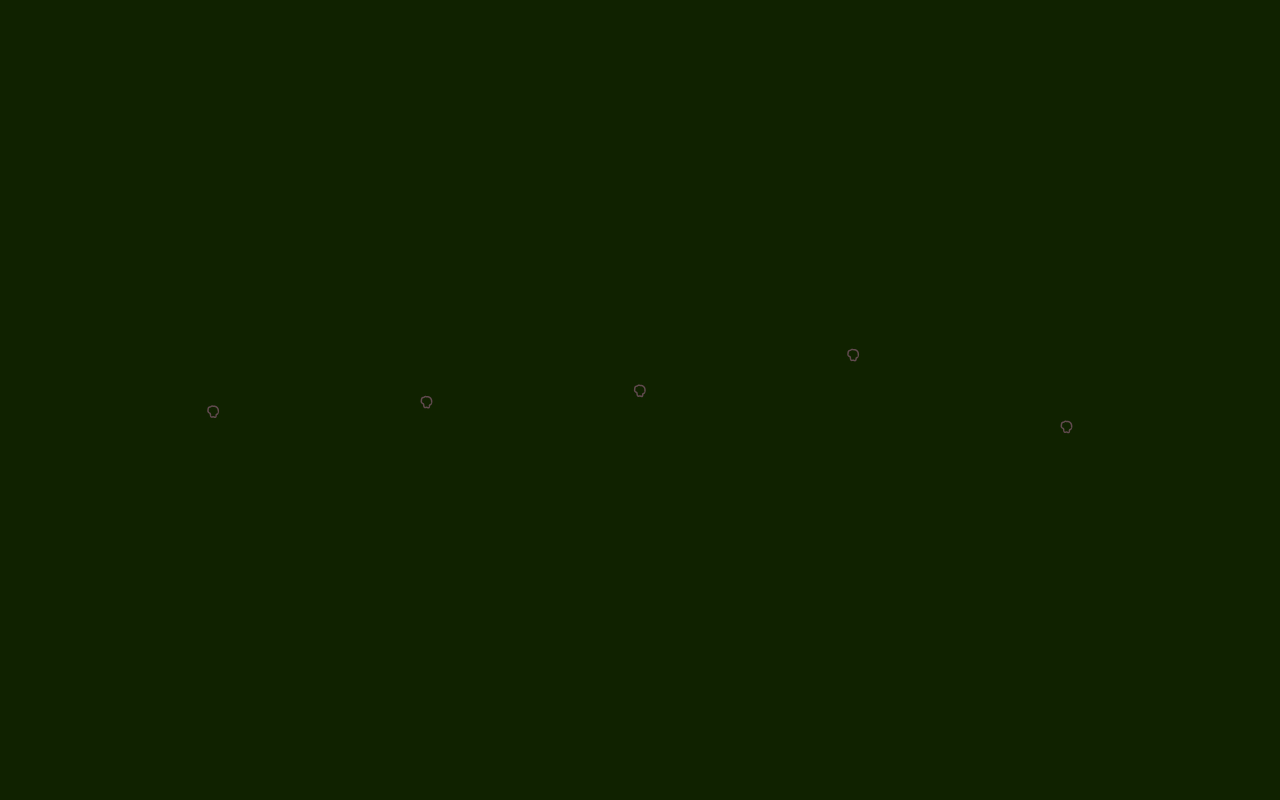
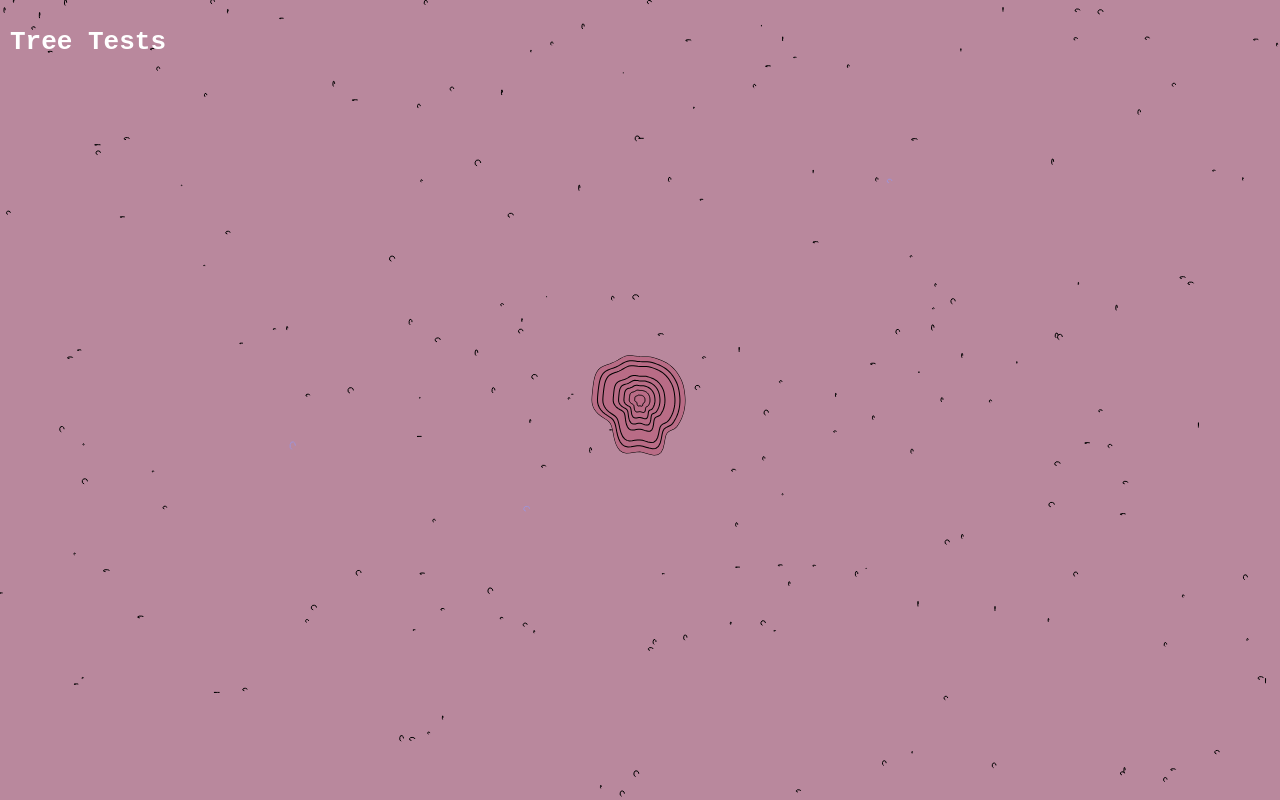
Before and after one commit to Str0nkyK0ng/TreesForTheForst, a website with bundled scripts: page index.html in a window 1280 px wide. Built offline with nearby package versions, Linux system fonts and the light colour scheme.

Commit message:
mobius colors

```diff
--- a/index.html
+++ b/index.html
@@ -2,7 +2,7 @@
 <html lang="en">
   <head>
     <meta charset="utf-8" />
-    <title>Approx. 200</title>
+    <title>Trees for the Forest</title>
   </head>
   <style>
     html,
@@ -23,6 +23,17 @@
     }
   </style>
   <body>
+    <div
+      style="
+        position: absolute;
+        z-index: 10;
+        color: white;
+        font-family: monospace;
+        margin: 10px;
+      "
+    >
+      <h1>Tree Tests</h1>
+    </div>
     <canvas id="c"></canvas>
     <script type="module" src="./dist/newDraw.js"></script>
   </body>
--- a/src/newDraw.ts
+++ b/src/newDraw.ts
@@ -1,6 +1,9 @@
 import { Tree } from './tree.js';
 import { Noise } from './noise.js';
+import { Player } from './player.js';
 const canvas = document.getElementById('c');
+
+let center = { x: 0, y: 0 };
 
 function badNoise(i: number): number {
   return new Noise(Date.now()).noise2D(i, i);
@@ -12,34 +15,44 @@ if (!(canvas instanceof HTMLCanvasElement)) {
 const ctx = canvas.getContext('2d', { alpha: false });
 canvas.width = window.innerWidth;
 canvas.height = window.innerHeight;
-ctx!.fillStyle = '#102200ff';
+ctx!.fillStyle = '#B9889D';
 ctx!.fillRect(0, 0, canvas.width, canvas.height);
-let tempTree = new Tree();
+let tempTree = new Tree(1, badNoise);
+
+//scatter some mobius marks on the ground (small circles and dashes)
+for (let i = 0; i < 200; i++) {
+  let randomX = Math.random() * canvas.width;
+  let randomY = Math.random() * canvas.height;
+  let randomRad = Math.random() * 3;
+  let randomRad2 = Math.random() * 3;
+
+  ctx.strokeStyle = 'black';
+  ctx.beginPath();
+  ctx.ellipse(randomX, randomY, randomRad, randomRad2, 0, 360, 0);
+  ctx.stroke();
+}
+
+//draw leafs
+let leafColor = '#9F94D9';
+for (let i = 0; i < 3; i++) {
+  let randomX = Math.random() * canvas.width;
+  let randomY = Math.random() * canvas.height;
+  let randomRad = Math.random() * 5;
+  let randomRad2 = Math.random() * 5;
+
+  ctx.strokeStyle = leafColor;
+  ctx.beginPath();
+  ctx.ellipse(randomX, randomY, randomRad, randomRad2, 0, 360, 0);
+  ctx.stroke();
+}
+
+tempTree.animatedDrawRing(
+  ctx!,
+  canvas.width / 2 - center.x,
+  canvas.height / 2 - center.y
+);
 
 document.addEventListener('click', (e) => {
-  tempTree = new Tree();
-  tempTree.noise = badNoise;
-  let x = e.clientX;
-  let y = e.clientY;
-  tempTree.animatedDraw(ctx!, x, y);
+  let t = new Tree(1, badNoise);
+  t.animatedDrawRing(ctx!, e.clientX - center.x, e.clientY - center.y);
 });
-
-//define 5 trees at random positions
-let trees: Tree[] = [];
-for (let i = 0; i < 5; i++) {
-  let tree = new Tree();
-  tree.noise = badNoise;
-  trees.push(tree);
-}
-
-function draw(canvas: HTMLCanvasElement, ctx: CanvasRenderingContext2D) {
-  ctx!.fillStyle = '#102200ff';
-  ctx!.fillRect(0, 0, canvas.width, canvas.height);
-  for (let i = 0; i < trees.length; i++) {
-    let x = (canvas.width / (trees.length + 1)) * (i + 1);
-    let y = canvas.height / 2 + (Math.random() * 100 - 50);
-    trees[i].drawRing(ctx!, x, y);
-  }
-}
-
-draw(canvas, ctx!);
--- /dev/null
+++ b/src/player.ts
@@ -0,0 +1,27 @@
+class Position {
+  x: number;
+  y: number;
+  constructor(x: number, y: number) {
+    this.x = x;
+    this.y = y;
+  }
+}
+
+class Player {
+  size: number;
+  position: Position;
+
+  constructor(scale: number = 1) {
+    this.size = Math.floor(Math.random() * 15 + 15) * scale;
+    this.position = new Position(0, 0);
+  }
+
+  draw(ctx: CanvasRenderingContext2D, x: number, y: number) {
+    ctx.fillStyle = '#0000ffff';
+    ctx.beginPath();
+    ctx.arc(x, y, this.size, 0, 2 * Math.PI);
+    ctx.fill();
+  }
+}
+
+export { Player };
--- a/src/tree.ts
+++ b/src/tree.ts
@@ -3,13 +3,16 @@ const BASE_RADIUS = 1;
 const RADIUS_STEP = 5;
 const NOISE_INTENSITY = 2;
 const LINE_THICKNESS = 1;
-const RING_COLORS = [
-  '#614f52ff',
-  '#614a4eff',
-  '#5e3b40ff',
-  '#7b5c5fff',
-  '#8c6f6eff',
-];
+const RING_COLORS = ['#000000ff'];
+
+class Position {
+  x: number;
+  y: number;
+  constructor(x: number, y: number) {
+    this.x = x;
+    this.y = y;
+  }
+}
 
 class Tree {
   totalNoise: number[];
@@ -18,7 +21,12 @@ class Tree {
   radiusStep: number;
   noise: any;
   size: number;
-  constructor(scale: number = 1) {
+
+  //actual data about the rings
+  ringData: Position[][];
+  lineWidths: number[];
+
+  constructor(scale: number = 1, n: any) {
     //seed random
     this.totalNoise = [];
     for (let i = 0; i <= CIRCULAR_STEPS; i++) {
@@ -27,7 +35,13 @@ class Tree {
     this.bigI = 1;
     this.thickRoot = Math.round(Math.random() * 20 + 5);
     this.radiusStep = RADIUS_STEP;
+    this.noise = n;
     this.size = Math.floor(Math.random() * 15 + 15) * scale;
+    this.lineWidths = [];
+    this.ringData = [];
+    for (let i = 0; i < this.size; i++) {
+      this.generateRing();
+    }
   }
 
   // seed random
@@ -38,32 +52,8 @@ class Tree {
     return this.totalNoise[i];
   }
 
-  draw(ctx: CanvasRenderingContext2D, centerX: number, centerY: number) {
-    for (let r = 0; r < this.size; r++) {
-      this.drawRing(ctx, centerX, centerY);
-    }
-  }
-  animatedDraw(
-    ctx: CanvasRenderingContext2D,
-    centerX: number,
-    centerY: number
-  ) {
-    let i = 0;
-    this.drawRing(ctx, centerX, centerY);
-
-    setInterval(() => {
-      if (i < this.size) {
-        this.drawRing(ctx, centerX, centerY);
-        i++;
-      }
-    }, 1000);
-  }
-
-  drawRing(ctx: CanvasRenderingContext2D, centerX: number, centerY: number) {
-    // tilt angle to make the ring look 3D (radians)
-    ctx.beginPath();
-
-    let currentPath: { x: number; y: number }[] = [];
+  generateRing() {
+    let currentPath: Position[] = [];
 
     if (this.bigI % this.thickRoot == 0) {
       this.radiusStep = 2 * RADIUS_STEP;
@@ -71,14 +61,11 @@ class Tree {
     } else {
       this.radiusStep = RADIUS_STEP;
     }
-
-    // compute expected max z-range for shading normalization (approx)
-    const radius =
-      BASE_RADIUS * (this.totalNoise[0] + this.radiusStep * this.size);
-
     for (let i = 0; i <= CIRCULAR_STEPS; i++) {
       // base noise-influenced radius & line width
-      ctx.lineWidth = Math.max(1, LINE_THICKNESS * (1 + this.noise(i / 10)));
+      this.lineWidths.push(
+        Math.max(1, LINE_THICKNESS * (1 + this.noise(i / 10)))
+      );
 
       const angle = (i / CIRCULAR_STEPS) * 2 * Math.PI;
       const noiseRadius = BASE_RADIUS * this.sampleNoise(i);
@@ -87,35 +74,155 @@ class Tree {
         noiseRadius * lerpFactor + this.totalNoise[0] * (1 - lerpFactor);
 
       // 3D point before rotation: circle in X-Y plane
-      const x = trueNoise * Math.cos(angle) + centerX;
-      const y = trueNoise * Math.sin(angle) + centerY;
+      const x = trueNoise * Math.cos(angle);
+      const y = trueNoise * Math.sin(angle);
+      // Store first point for closing the path (keeps original logic)
+      currentPath.push({ x, y });
+    }
 
-      // shading factor based on zR (closer -> brighter). clamp in [0.3,1]
-      ctx.strokeStyle = RING_COLORS[this.bigI % RING_COLORS.length];
+    // close
+    console.log(currentPath);
+    currentPath.push(currentPath[0]);
+    this.bigI++;
+    // Store the ring data
+    this.ringData.push(currentPath);
+  }
 
-      // adjust lineWidth by perspective so nearer parts appear thicker
-      ctx.lineWidth = Math.max(0.5, ctx.lineWidth * 1.5);
+  drawLines(ctx: CanvasRenderingContext2D, x: number, y: number) {
+    for (let r = 0; r < 100; r += 1) {
+      this.drawLine(ctx, x, y);
+    }
+  }
+  drawLine(ctx: CanvasRenderingContext2D, x: number, y: number) {
+    let lineIndex = Math.floor(Math.random() * CIRCULAR_STEPS);
+    ctx.beginPath(); // Start a new path
+    ctx.strokeStyle = 'black';
+    let startRing = 1 + Math.floor(Math.random() * (this.ringData.length - 2));
+    let endRing =
+      startRing +
+      Math.floor(Math.random() * (this.ringData.length - 2 - startRing));
 
-      // Store first point for closing the path (keeps original logic)
-      if (i == 0) {
-        currentPath.push({ x, y });
-      }
+    ctx.moveTo(
+      x + this.ringData[startRing][lineIndex].x,
+      y + this.ringData[startRing][lineIndex].y
+    );
+    ctx.lineWidth = 0.25;
+    ctx.lineTo(
+      x + this.ringData[endRing][lineIndex].x,
+      y + this.ringData[endRing][lineIndex].y
+    );
+    ctx.stroke();
+  }
 
+  drawShadow(ctx: CanvasRenderingContext2D, x: number, y: number, i: number) {
+    // Apply translate to position the ring, then shear in X
+    ctx.save();
+    ctx.translate(x, y);
+    let scaleAmount = 1.1 * (i / this.size);
+    ctx.scale(scaleAmount, scaleAmount);
+
+    const lastRing = this.ringData[i];
+    ctx.fillStyle = '#00000057';
+    ctx.beginPath();
+    for (let i = 0; i < lastRing.length; i++) {
+      const pos = lastRing[i];
       if (i === 0) {
-        ctx.moveTo(x, y);
+        ctx.moveTo(pos.x, pos.y);
       } else {
-        ctx.lineTo(x, y);
+        ctx.lineTo(pos.x, pos.y);
       }
     }
+    ctx.closePath();
+    ctx.fill();
 
-    // close and stroke
-    if (currentPath.length) {
-      ctx.lineTo(currentPath[0].x, currentPath[0].y);
+    ctx.restore();
+    ctx.setTransform(1, 0, 0, 1, 0, 0);
+  }
+
+  animatedDrawRing(ctx: CanvasRenderingContext2D, x: number, y: number) {
+    let progress = 0;
+    for (let r = 0; r < this.ringData.length; r++) {
+      setTimeout(() => {
+        this.drawShadow(ctx, x + 10, y + 10, r);
+        this.fillRing(ctx, r, x, y);
+
+        for (let i = 0; i < r; i++) {
+          this.drawRing(ctx, i, x, y);
+        }
+        if (r == this.ringData.length - 1) {
+          this.drawLines(ctx, x, y);
+        }
+      }, progress);
+      progress += 1000;
+    }
+  }
+
+  drawRing(
+    ctx: CanvasRenderingContext2D,
+    ringIndex: number,
+    x: number,
+    y: number
+  ) {
+    const ring = this.ringData[ringIndex];
+    ctx.strokeStyle = RING_COLORS[ringIndex % RING_COLORS.length];
+    ctx.lineWidth = this.lineWidths[ringIndex % this.lineWidths.length];
+
+    ctx.beginPath();
+    for (let i = 0; i < ring.length; i++) {
+      const pos = ring[i];
+      if (i == 0) {
+        ctx.moveTo(x + pos.x, y + pos.y);
+      } else {
+        ctx.lineTo(x + pos.x, y + pos.y);
+      }
     }
     ctx.closePath();
     ctx.stroke();
+  }
 
-    this.bigI++;
+  fillRing(
+    ctx: CanvasRenderingContext2D,
+    ringIndex: number,
+    x: number,
+    y: number
+  ) {
+    let lastRing = this.ringData[ringIndex];
+    ctx.fillStyle = '#B96C86';
+    ctx.beginPath();
+    for (let i = 0; i < lastRing.length; i++) {
+      const pos = lastRing[i];
+      if (i == 0) {
+        ctx.moveTo(x + pos.x, y + pos.y);
+      } else {
+        ctx.lineTo(x + pos.x, y + pos.y);
+      }
+    }
+    ctx.closePath();
+    ctx.stroke();
+    ctx.fill();
+  }
+
+  draw(ctx: CanvasRenderingContext2D, x: number, y: number) {
+    this.drawShadow(ctx, x + 10, y + 10, this.ringData.length - 1);
+    //draw the last ring as a bg
+    let lastRing = this.ringData[this.ringData.length - 1];
+    ctx.fillStyle = '#83607C';
+    ctx.beginPath();
+    for (let i = 0; i < lastRing.length; i++) {
+      const pos = lastRing[i];
+      if (i == 0) {
+        ctx.moveTo(x + pos.x, y + pos.y);
+      } else {
+        ctx.lineTo(x + pos.x, y + pos.y);
+      }
+    }
+    ctx.closePath();
+    ctx.fill();
+    lastRing = this.ringData[this.ringData.length - 1];
+
+    for (let r = 0; r < this.ringData.length; r++) {
+      this.drawRing(ctx, r, x, y);
+    }
   }
 }
 
```
Also changed, not shown: README.md (added).
